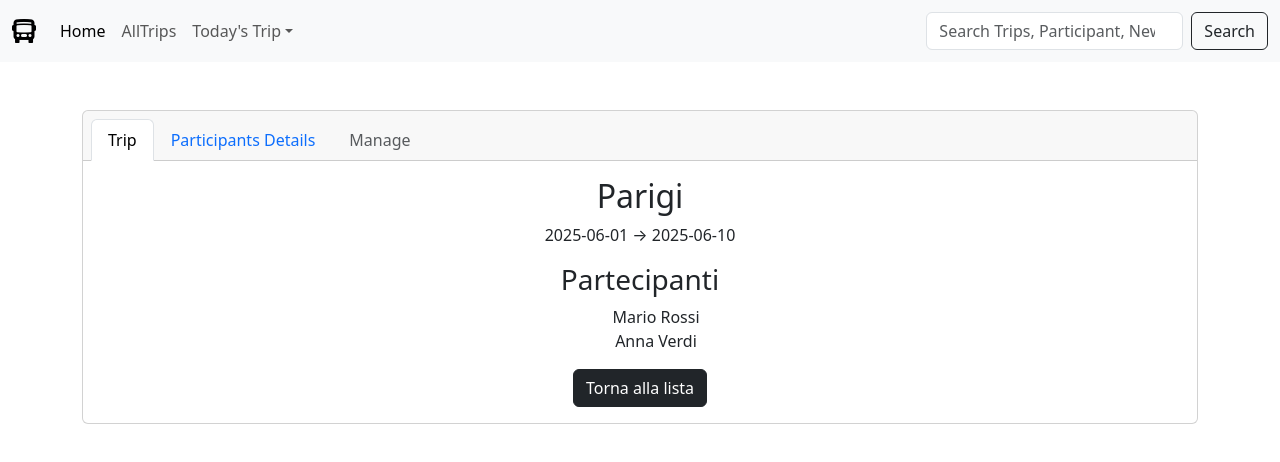
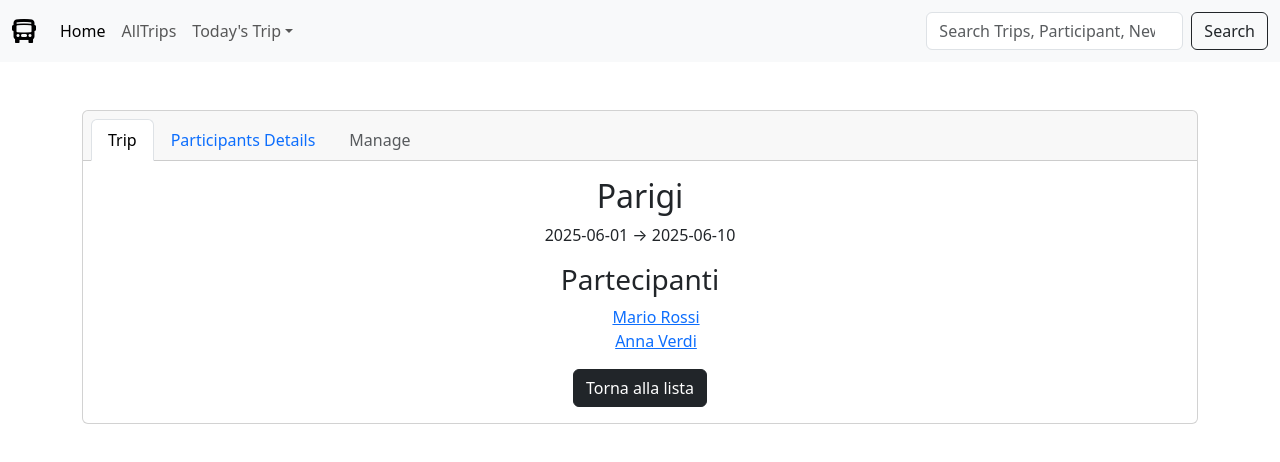
Before and after one commit to akthernahela/trip-and-contacts, a React (Vite) app: page /trip/1 in a window 1280 px wide. Shown: the top 462 px of the page. Built offline with nearby package versions, Linux system fonts and the light colour scheme.

Commit message:
Start the clients details page

```diff
--- a/src/ClientsDetails.jsx
+++ b/src/ClientsDetails.jsx
@@ -0,0 +1,6 @@
+import { useParams, Link } from 'react-router-dom';
+import Trips from './assets/Trips';
+
+export default function ClientsDetails() {
+
+}
--- a/src/components/TripDetail.jsx
+++ b/src/components/TripDetail.jsx
@@ -31,7 +31,7 @@ function TripDetail() {
                     <h3>Partecipanti</h3>
                     <ul>
                         {trip.participants.map(participant => (
-                            <li className='list-unstyled' key={participant.id}>{participant.name}</li>
+                            <li className='list-unstyled' key={participant.id}><a href="">{participant.name}</a></li>
                         ))}
                     </ul>
 
```
